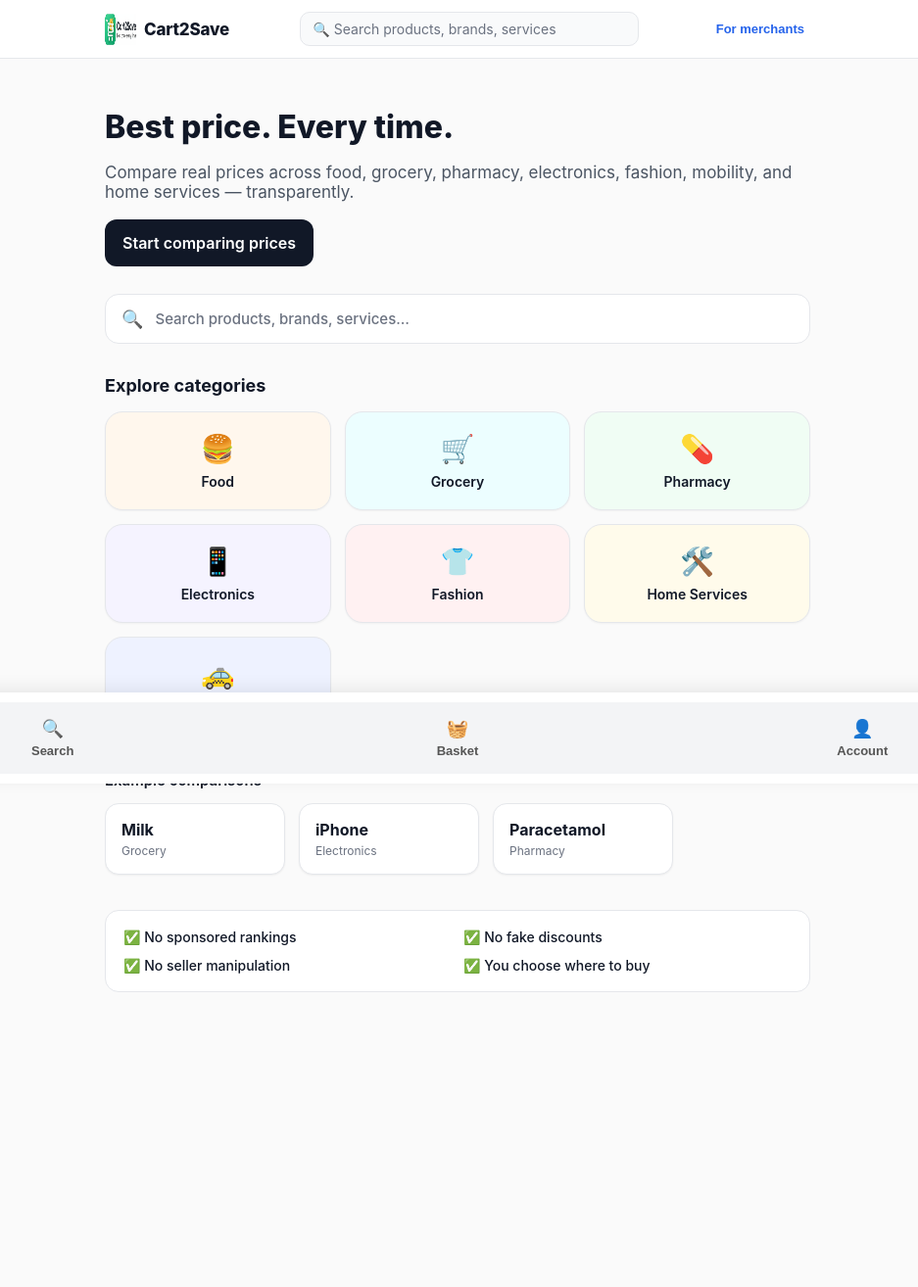
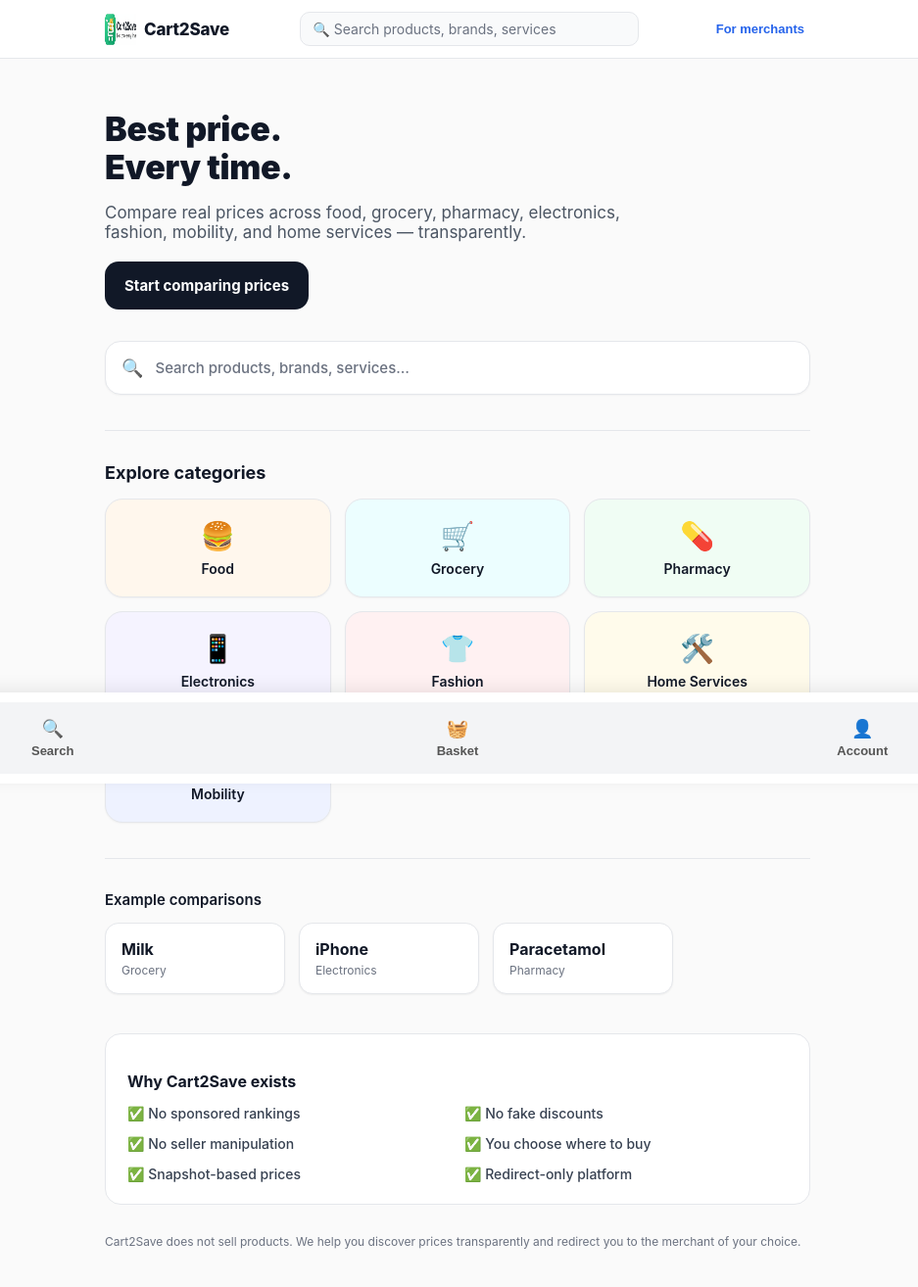
Before and after one commit to prashanthrangineni-sketch/pranix-witness-ui, a Next.js app: page / in a window 1280 px wide. Shown: the top 1314 px of the page at 98% size, without its empty margins (173-1110 px from the left). Before the commit the page ends 1155 px from the top, so only its background shows below. Built offline with nearby package versions, Linux system fonts and the light colour scheme.

Commit message:
Update page.tsx
Polish homepage hierarchy and richness without logic changes

```diff
--- a/app/page.tsx
+++ b/app/page.tsx
@@ -6,19 +6,29 @@ export default function HomePage() {
     <main style={{ maxWidth: '720px', margin: '0 auto', padding: '24px 16px' }}>
 
       {/* HERO */}
-      <section style={{ marginBottom: '28px' }}>
+      <section style={{ marginBottom: '32px' }}>
         <h1
           style={{
-            fontSize: '32px',
-            fontWeight: 800,
-            lineHeight: '1.2',
+            fontSize: '34px',
+            fontWeight: 900,
+            lineHeight: '1.15',
             marginBottom: '12px',
+            letterSpacing: '-0.3px',
           }}
         >
-          Best price. Every time.
+          Best price.
+          <br />
+          Every time.
         </h1>
 
-        <p style={{ fontSize: '17px', color: '#4b5563', marginBottom: '18px' }}>
+        <p
+          style={{
+            fontSize: '17px',
+            color: '#4b5563',
+            marginBottom: '20px',
+            maxWidth: '560px',
+          }}
+        >
           Compare real prices across food, grocery, pharmacy, electronics,
           fashion, mobility, and home services — transparently.
         </p>
@@ -27,11 +37,12 @@ export default function HomePage() {
           href="/search"
           style={{
             display: 'inline-block',
-            padding: '14px 18px',
-            borderRadius: '12px',
+            padding: '15px 20px',
+            borderRadius: '14px',
             backgroundColor: '#111827',
             color: '#ffffff',
-            fontWeight: 600,
+            fontWeight: 700,
+            fontSize: '15px',
             textDecoration: 'none',
           }}
         >
@@ -39,22 +50,23 @@ export default function HomePage() {
         </a>
       </section>
 
-      {/* 🔍 STICKY SEARCH ENTRY (STEP 34) */}
-      <section style={{ marginBottom: '32px' }}>
+      {/* 🔍 STICKY SEARCH ENTRY */}
+      <section style={{ marginBottom: '36px' }}>
         <a
           href="/search"
           style={{
             display: 'flex',
             alignItems: 'center',
             gap: '12px',
-            padding: '14px 16px',
-            borderRadius: '14px',
+            padding: '16px',
+            borderRadius: '16px',
             border: '1px solid #e5e7eb',
             backgroundColor: '#ffffff',
             textDecoration: 'none',
             color: '#6b7280',
             fontSize: '15px',
             fontWeight: 500,
+            boxShadow: '0 1px 2px rgba(0,0,0,0.04)',
           }}
         >
           <span style={{ fontSize: '18px' }}>🔍</span>
@@ -62,8 +74,26 @@ export default function HomePage() {
         </a>
       </section>
 
+      {/* SECTION DIVIDER */}
+      <div
+        style={{
+          height: '1px',
+          background: '#e5e7eb',
+          margin: '32px 0',
+        }}
+      />
+
       {/* SECTORS */}
       <SectorGrid />
+
+      {/* SECTION DIVIDER */}
+      <div
+        style={{
+          height: '1px',
+          background: '#e5e7eb',
+          margin: '32px 0',
+        }}
+      />
 
       {/* FEATURED EXAMPLES */}
       <FeaturedExamples />
@@ -73,26 +103,53 @@ export default function HomePage() {
         style={{
           backgroundColor: '#ffffff',
           border: '1px solid #e5e7eb',
-          borderRadius: '14px',
-          padding: '18px',
+          borderRadius: '16px',
+          padding: '22px',
+          marginTop: '36px',
           marginBottom: '28px',
         }}
       >
+        <h3
+          style={{
+            fontSize: '16px',
+            fontWeight: 700,
+            marginBottom: '14px',
+          }}
+        >
+          Why Cart2Save exists
+        </h3>
+
         <div
           style={{
             display: 'grid',
             gridTemplateColumns: 'repeat(2, 1fr)',
-            gap: '12px',
+            gap: '14px',
             fontSize: '14px',
             fontWeight: 500,
+            color: '#374151',
           }}
         >
           <div>✅ No sponsored rankings</div>
           <div>✅ No fake discounts</div>
           <div>✅ No seller manipulation</div>
           <div>✅ You choose where to buy</div>
+          <div>✅ Snapshot-based prices</div>
+          <div>✅ Redirect-only platform</div>
         </div>
       </section>
+
+      {/* FOOTNOTE */}
+      <div
+        style={{
+          fontSize: '12px',
+          color: '#6b7280',
+          marginTop: '24px',
+          lineHeight: '1.6',
+        }}
+      >
+        Cart2Save does not sell products. We help you discover prices
+        transparently and redirect you to the merchant of your choice.
+      </div>
     </main>
   )
 }
```
